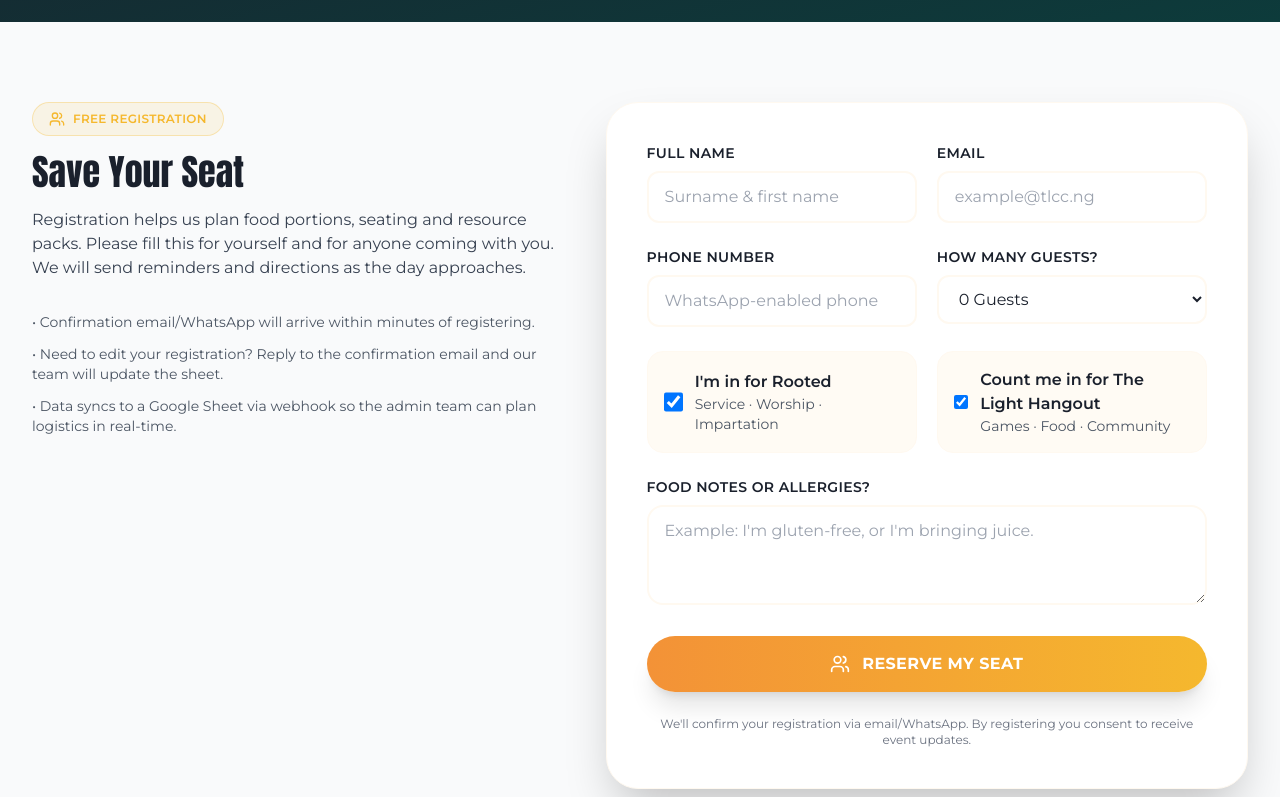
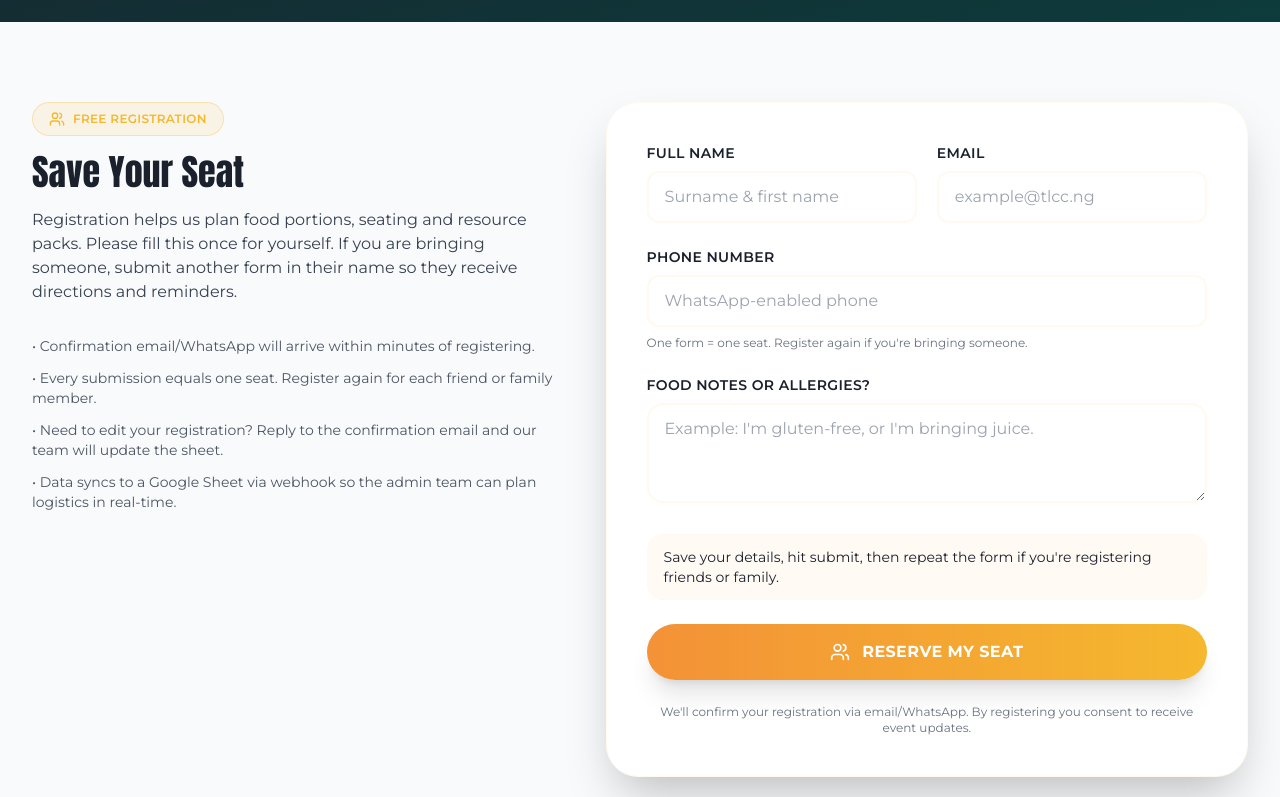
Before and after one commit to mayowa-kalejaiye/TLC, a Next.js app: page /events/rooted-december in a window 1280 px wide. Shown: the part 1582-2379 px from the top of the page. Built offline with nearby package versions, Linux system fonts and the light colour scheme.

Commit message:
fix: update registration form to ensure minimum guest count and improve messaging

```diff
--- a/app/api/rooted-registration/route.ts
+++ b/app/api/rooted-registration/route.ts
@@ -24,8 +24,8 @@ export async function POST(request: Request) {
       email: data.email.trim(),
       phone: data.phone.trim(),
       attendingRooted: data.attendingRooted ?? true,
-      attendingHangout: data.attendingHangout ?? false,
-      guests: Number.isFinite(data.guests) ? Number(data.guests) : 0,
+      attendingHangout: data.attendingHangout ?? true,
+      guests: Number.isFinite(data.guests) ? Math.max(1, Number(data.guests)) : 1,
       expectations: data.expectations?.trim() ?? '',
       foodNotes: data.foodNotes?.trim() ?? '',
       submittedAt: new Date().toISOString(),
--- a/app/events/rooted-december/page.tsx
+++ b/app/events/rooted-december/page.tsx
@@ -130,7 +130,7 @@ export default function RootedDecemberPage() {
             <div className="absolute -bottom-6 -left-4 bg-white rounded-3xl shadow-xl p-5 w-72">
               <p className="text-sm font-semibold text-tlcc-orange uppercase tracking-wide mb-1">Hangout Highlights</p>
               <p className="text-xs text-gray-600">
-                Early registration helps us prep meals, gift packs and breakout zones for you & your guests.
+                Early registration helps us prep meals, gift packs and breakout zones for every person attending.
               </p>
             </div>
           </div>
@@ -157,11 +157,12 @@ export default function RootedDecemberPage() {
             </p>
             <h2 className="font-anton text-3xl md:text-4xl text-tlcc-navy mb-4">Save Your Seat</h2>
             <p className="text-gray-700 mb-8">
-              Registration helps us plan food portions, seating and resource packs. Please fill this for yourself and for
-              anyone coming with you. We will send reminders and directions as the day approaches.
+              Registration helps us plan food portions, seating and resource packs. Please fill this once for yourself. If
+              you are bringing someone, submit another form in their name so they receive directions and reminders.
             </p>
             <ul className="space-y-3 text-sm text-gray-600">
               <li>• Confirmation email/WhatsApp will arrive within minutes of registering.</li>
+              <li>• Every submission equals one seat. Register again for each friend or family member.</li>
               <li>• Need to edit your registration? Reply to the confirmation email and our team will update the sheet.</li>
               <li>• Data syncs to a Google Sheet via webhook so the admin team can plan logistics in real-time.</li>
             </ul>
--- a/components/events/RootedRegistrationForm.tsx
+++ b/components/events/RootedRegistrationForm.tsx
@@ -7,10 +7,6 @@ interface FormState {
   fullName: string
   email: string
   phone: string
-  attendingRooted: boolean
-  attendingHangout: boolean
-  guests: number
-  expectations: string
   foodNotes: string
 }
 
@@ -18,10 +14,6 @@ const initialState: FormState = {
   fullName: '',
   email: '',
   phone: '',
-  attendingRooted: true,
-  attendingHangout: true,
-  guests: 0,
-  expectations: '',
   foodNotes: '',
 }
 
@@ -51,7 +43,13 @@ export default function RootedRegistrationForm() {
         headers: {
           'Content-Type': 'application/json',
         },
-        body: JSON.stringify(form),
+        body: JSON.stringify({
+          ...form,
+          attendingRooted: true,
+          attendingHangout: true,
+          guests: 1,
+          expectations: '',
+        }),
       })
 
       const payload = await response.json()
@@ -99,7 +97,6 @@ export default function RootedRegistrationForm() {
             />
           </div>
         </div>
-        <div className="grid md:grid-cols-2 gap-5">
         <div>
           <label className="text-sm font-semibold text-tlcc-navy block mb-2 uppercase tracking-wide">Phone Number</label>
           <input
@@ -110,46 +107,7 @@ export default function RootedRegistrationForm() {
             placeholder="WhatsApp-enabled phone"
             className="w-full border-2 border-tlcc-cream rounded-xl px-4 py-3 focus:outline-none focus:border-tlcc-orange text-tlcc-navy"
           />
-          </div>
-          <div>
-            <label className="text-sm font-semibold text-tlcc-navy block mb-2 uppercase tracking-wide">How many guests?</label>
-            <select
-              value={form.guests}
-              onChange={(event) => updateField('guests', Number(event.target.value))}
-              className="w-full border-2 border-tlcc-cream rounded-xl px-4 py-3 bg-white text-tlcc-navy focus:outline-none focus:border-tlcc-orange"
-            >
-              {[0, 1, 2, 3, 4, 5].map((num) => (
-                <option key={num} value={num}>{`${num} ${num === 1 ? 'Guest' : 'Guests'}`}</option>
-              ))}
-            </select>
-          </div>
-        </div>
-
-        <div className="grid md:grid-cols-2 gap-5">
-          <label className="flex items-center gap-3 bg-tlcc-cream/70 border border-tlcc-cream rounded-2xl p-4 cursor-pointer">
-            <input
-              type="checkbox"
-              checked={form.attendingRooted}
-              onChange={(event) => updateField('attendingRooted', event.target.checked)}
-              className="h-5 w-5 text-tlcc-orange"
-            />
-            <div>
-              <p className="font-semibold text-tlcc-navy">I&apos;m in for Rooted</p>
-              <p className="text-sm text-gray-600">Service · Worship · Impartation</p>
-            </div>
-          </label>
-          <label className="flex items-center gap-3 bg-tlcc-cream/70 border border-tlcc-cream rounded-2xl p-4 cursor-pointer">
-            <input
-              type="checkbox"
-              checked={form.attendingHangout}
-              onChange={(event) => updateField('attendingHangout', event.target.checked)}
-              className="h-5 w-5 text-tlcc-orange"
-            />
-            <div>
-              <p className="font-semibold text-tlcc-navy">Count me in for The Light Hangout</p>
-              <p className="text-sm text-gray-600">Games · Food · Community</p>
-            </div>
-          </label>
+          <p className="text-xs text-gray-500 mt-2">One form = one seat. Register again if you&apos;re bringing someone.</p>
         </div>
 
         {/* <div>
@@ -176,6 +134,10 @@ export default function RootedRegistrationForm() {
             placeholder="Example: I&apos;m gluten-free, or I&apos;m bringing juice."
             className="w-full border-2 border-tlcc-cream rounded-2xl px-4 py-3 focus:outline-none focus:border-tlcc-orange text-tlcc-navy"
           />
+        </div>
+
+        <div className="bg-tlcc-cream/80 border border-tlcc-cream rounded-2xl px-4 py-3 text-sm text-tlcc-navy">
+          Save your details, hit submit, then repeat the form if you&apos;re registering friends or family.
         </div>
 
         {status === 'success' && (
```
Lines whose indentation alone changed are shown as unchanged.
